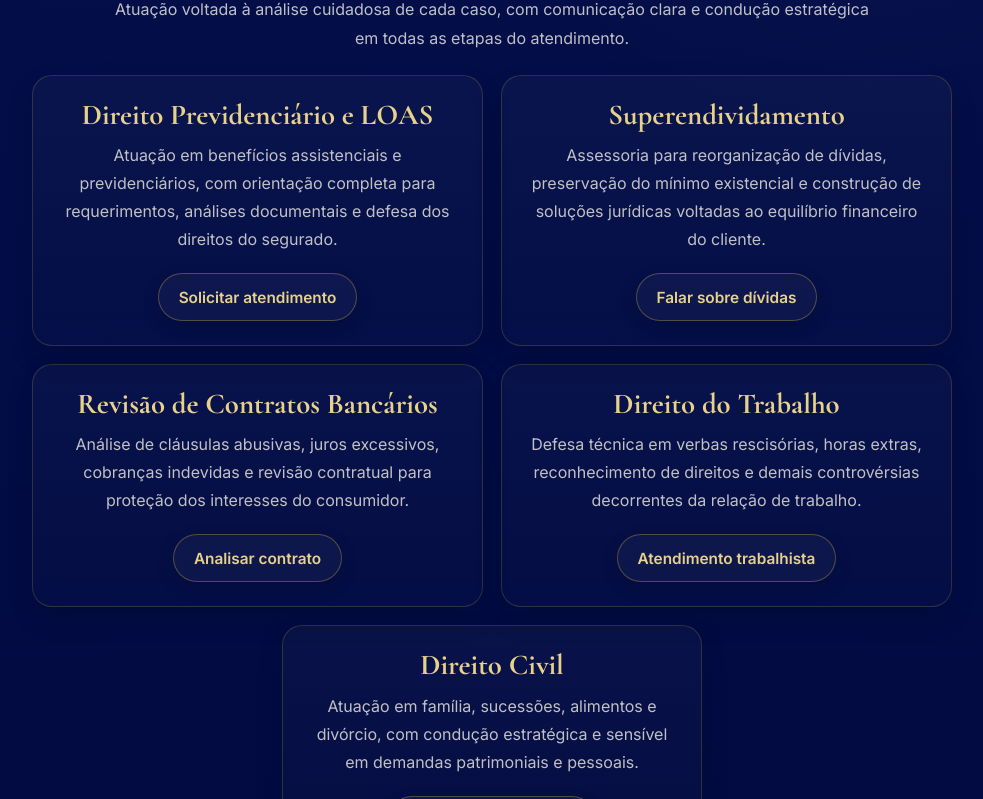
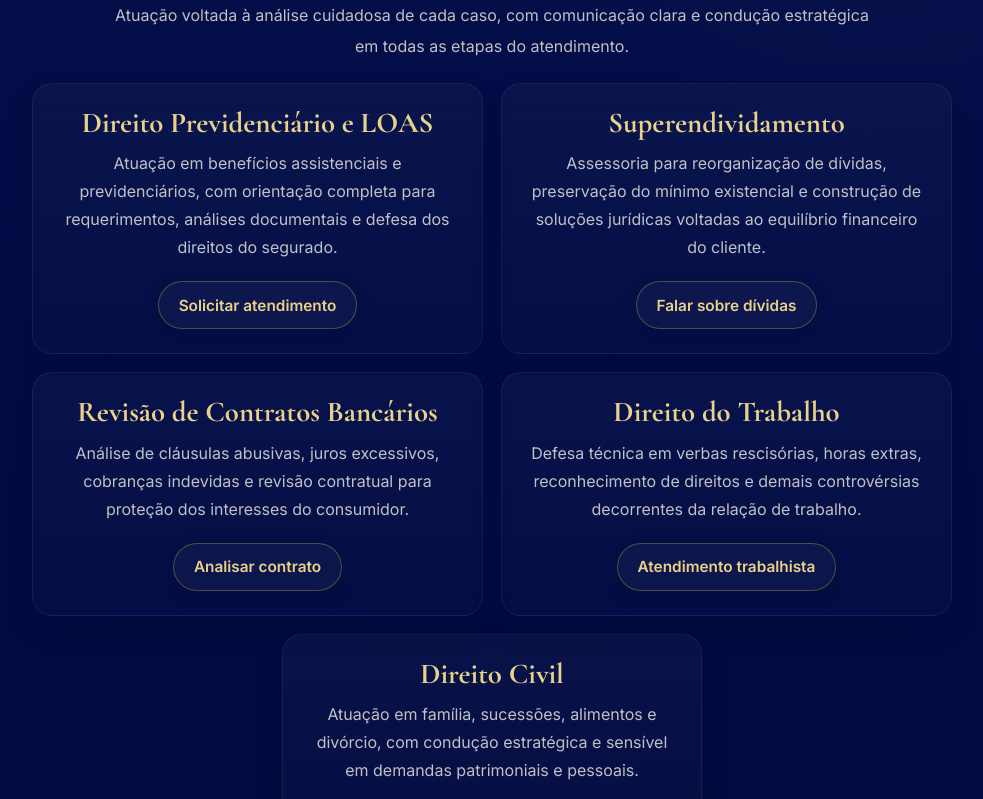
Before and after one commit to JonathanRichena/richenafonsecaadv, a website: page index.html in a window 1280 px wide. Shown: the part 811-1610 px from the top of the page, without its empty margins (148-1131 px from the left). Drawn offline with nearby package versions, Linux system fonts and the light colour scheme.

Commit message:
Update index.html

```diff
--- a/index.html
+++ b/index.html
@@ -41,9 +41,9 @@ header{
   left:0;
   right:0;
   z-index:1000;
-  background:linear-gradient(180deg, rgba(6,17,77,.96), rgba(2,12,69,.94));
+  background:linear-gradient(180deg, rgba(8,18,74,.96), rgba(3,12,58,.94));
   border-bottom:1px solid rgba(255,255,255,.05);
-  box-shadow:0 10px 30px rgba(0,0,0,.18);
+  box-shadow:0 12px 28px rgba(0,0,0,.16);
 }
 .header-inner{
   min-height:150px; /* acompanha logo maior */
@@ -212,7 +212,7 @@ nav a:hover{
   margin:20px auto 0;
   max-width:680px;
   color:var(--muted);
-  line-height:1.8;
+  line-height:1.9;
   font-size:1.04rem;
   text-align:center;
 }
@@ -315,7 +315,7 @@ section{
   margin:12px auto 0;
   max-width:760px;
   color:var(--muted);
-  line-height:1.8;
+  line-height:1.9;
   text-align:center;
 }
 
@@ -337,14 +337,14 @@ section{
 .about-panel,
 .contact-panel{
   padding:28px;
-  background:linear-gradient(180deg, rgba(255,255,255,.025), rgba(255,255,255,.01));
-  border:1px solid rgba(212,175,55,.14);
+  background:linear-gradient(180deg, rgba(255,255,255,.028), rgba(255,255,255,.012));
+  border:1px solid rgba(255,255,255,.06);
   border-radius:22px;
-  box-shadow:0 12px 28px rgba(0,0,0,.12);
+  box-shadow:0 14px 30px rgba(0,0,0,.11);
 }
 .area-card{
-  background:linear-gradient(180deg, rgba(255,255,255,.032), rgba(255,255,255,.012));
-  border:1px solid var(--line);
+  background:linear-gradient(180deg, rgba(255,255,255,.03), rgba(255,255,255,.012));
+  border:1px solid rgba(255,255,255,.06);
   border-radius:20px;
   padding:24px;
   display:flex;
@@ -352,7 +352,7 @@ section{
   min-height:100%;
   align-items:center;
   text-align:center;
-  box-shadow:0 12px 28px rgba(0,0,0,.12);
+  box-shadow:0 14px 32px rgba(0,0,0,.12);
 }
 .area-card h3{
   margin:0 0 12px;
@@ -389,7 +389,7 @@ section{
 footer{
   border-top:1px solid rgba(255,255,255,.06);
   padding:24px 0 32px;
-  background:linear-gradient(180deg, rgba(255,255,255,.01), rgba(0,0,0,.08));
+  background:linear-gradient(180deg, rgba(255,255,255,.012), rgba(0,0,0,.08));
 }
 .footer-inner{
   display:flex;
@@ -507,7 +507,7 @@ footer{
     width:100%;
   }
 }
-}
+
 
 /* ===== BOTÕES VIDRO + DOURADO (APENAS PC) ===== */
 @media (min-width: 761px){
```
